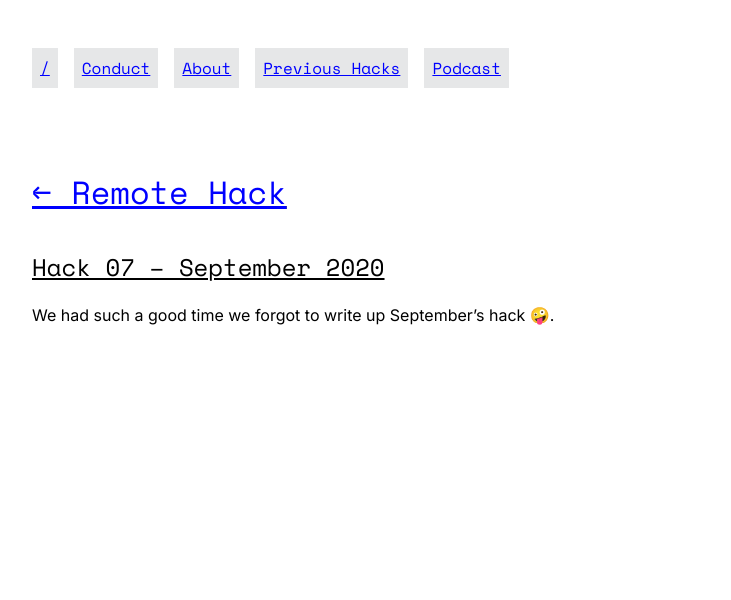
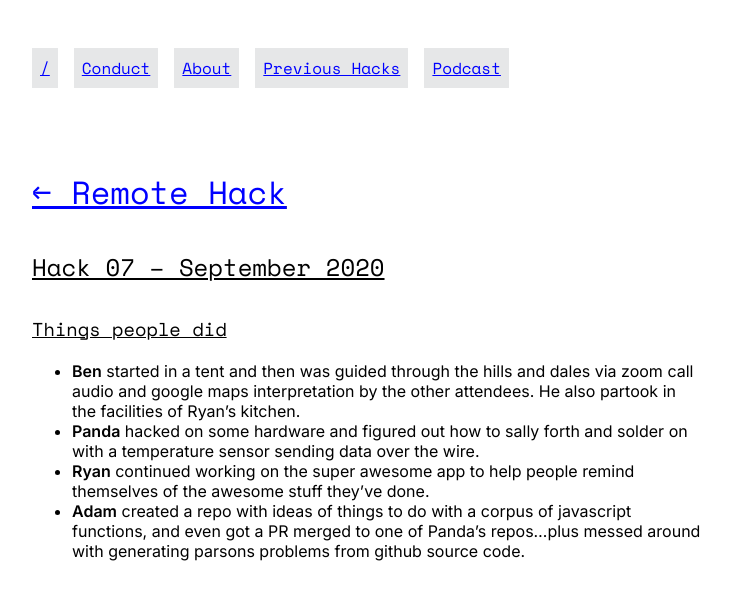
Before and after one commit to remotehack/remotehack.github.io, a Jekyll site: the page built from _hacks/07.md, in a window 1280 px wide. Shown: the top 600 px of the page, without its empty margins (272-1003 px from the left). Built offline with Jekyll 4.4.1, drawn with Linux system fonts in a browser that asks for light colours.

Commit message:
update next event and add writeup for September

```diff
--- a/_hacks/07.md
+++ b/_hacks/07.md
@@ -2,4 +2,9 @@
 hack_number: 7
 date: 2020-09-26
 ---
-We had such a good time we forgot to write up September's hack 🤪.
+### Things people did
+
+- **Ben** started in a tent and then was guided through the hills and dales via zoom call audio and google maps interpretation by the other attendees. He also partook in the facilities of Ryan's kitchen.
+- **Panda** hacked on some hardware and figured out how to sally forth and solder on with a temperature sensor sending data over the wire.
+- **Ryan** continued working on the super awesome app to help people remind themselves of the awesome stuff they've done.
+- **Adam** created a repo with ideas of things to do with a corpus of javascript functions, and even got a PR merged to one of Panda's repos...plus messed around with generating parsons problems from github source code.
--- a/index.html
+++ b/index.html
@@ -38,6 +38,7 @@
 
       </time>
     </p>
+    <p>...we may or may not have an impromptu chillhacksing catchup over the holidays...watch the channel for chatter...</p>
   </div>
 
 </section>
```
Also changed, not shown: other parts of index.html (+2 -2 lines), _hacks/08.md (+1 -1 lines).
